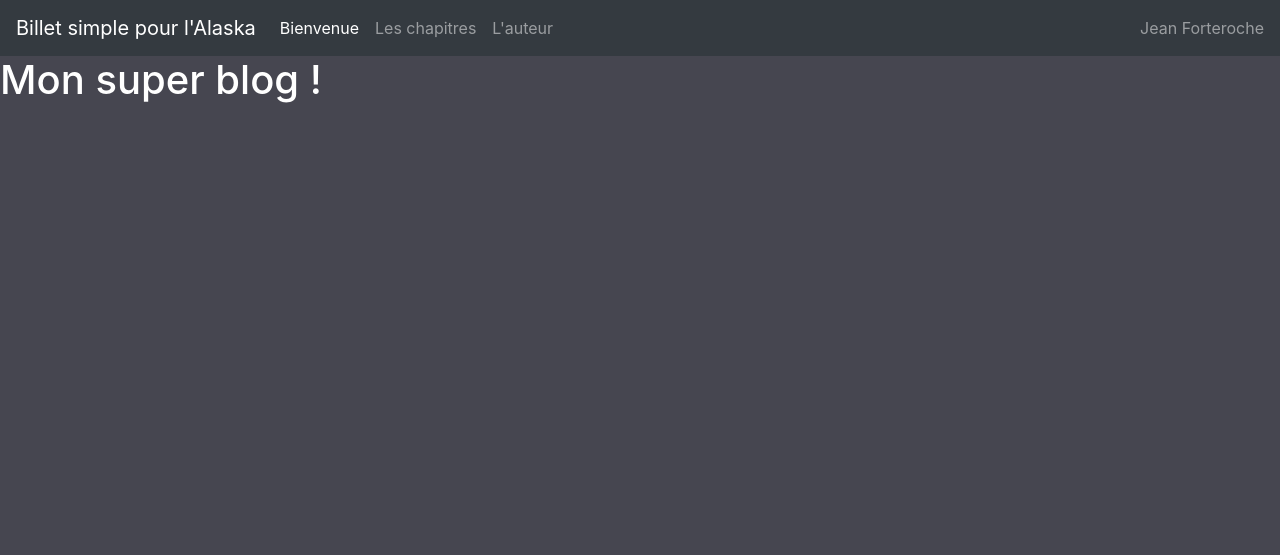
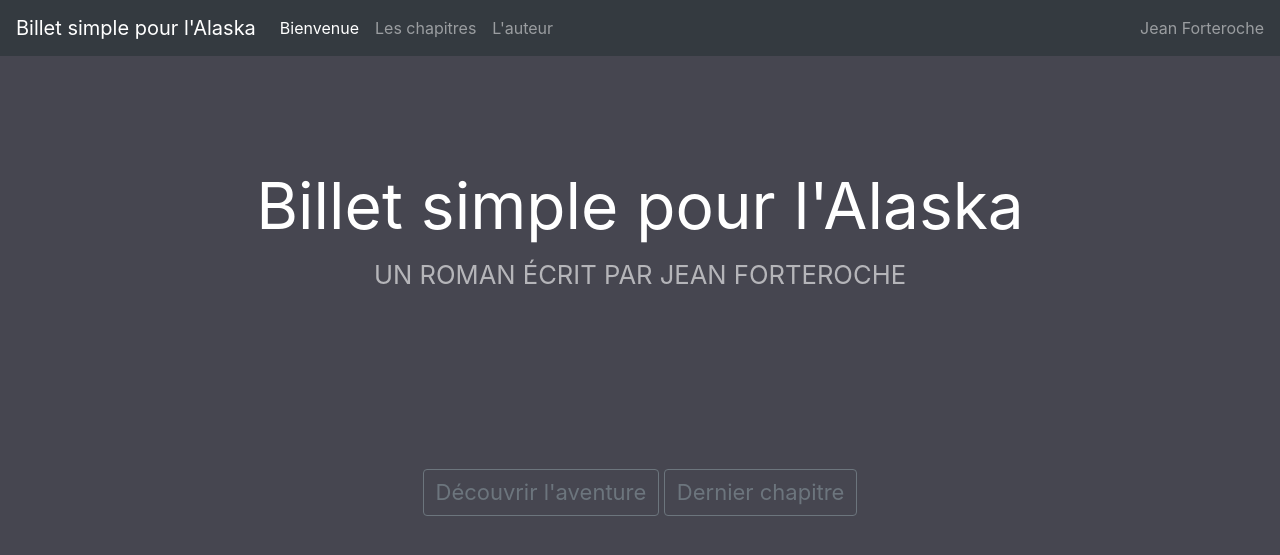
Before and after one commit to Arkansio/OpenClassrooms-Project-3, a PHP site: page / in a window 1280 px wide. Shown: the top 555 px of the page. Run offline with PHP 8.4, Linux system fonts and the light colour scheme; some libraries are stand-ins or nearby versions.

Commit message:
home page design

```diff
--- a/app/views/home.php
+++ b/app/views/home.php
@@ -1,7 +1,18 @@
 <?php $title = 'Billet simple pour l\'Alaska' ?>
 
 <?php ob_start(); ?>
-<h1>Mon super blog !</h1>
+
+<div class="title_welcome animated jackInTheBox">
+    Billet simple pour l'Alaska
+    <div class="sub">
+        Un roman écrit par Jean forteroche
+    </div>
+</div>
+
+<div class="btn_group">
+    <button type="button" class="btn btn-outline-secondary"><span>Découvrir l'aventure</span></button>
+    <button type="button" class="btn btn-outline-secondary"><span>Dernier chapitre</span></button>
+</div>
 
 <?php $content = ob_get_clean(); ?>
 
--- a/public/css/style.css
+++ b/public/css/style.css
@@ -11,4 +11,34 @@ body {
     margin-top: 8%;
     text-align: center;
     font-size: 4em;
+    opacity: 0.8;
 }
+
+.title_welcome .sub {
+    font-size: 0.4em;
+    margin-top: 2px;
+    opacity: 0.6;
+    text-transform: uppercase;
+}
+
+.btn_group {
+    text-align: center;
+    margin: auto;
+    margin-top: 13%;
+}
+
+.btn_group button{
+    text-align: center;
+    margin: auto;
+    margin-top: 8px;
+}
+
+.btn_group span {
+    font-size: 22px;
+}
+
+@media all and (max-width: 600px) {
+    .title_welcome {
+        font-size: 2.5em;
+    }
+}
```
